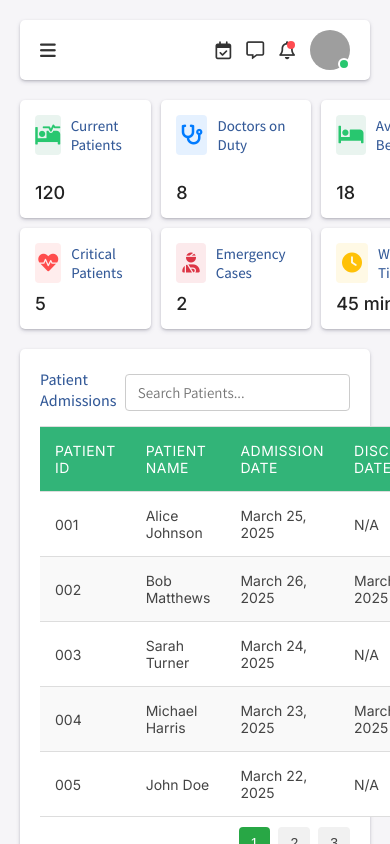
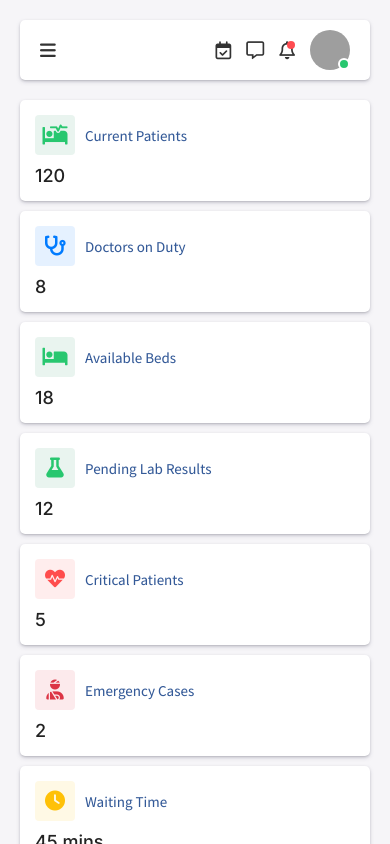
Before and after one commit to joseph-johnson27001/healthcare-dashboard, a Vue app: page / in a window 390 px wide. Built offline with nearby package versions, Linux system fonts and the light colour scheme; grey boxes are pictures that could not be loaded.

Commit message:
Kpi breakpoints

```diff
--- a/src/App.vue
+++ b/src/App.vue
@@ -356,4 +356,16 @@ table th {
 table td {
   font-size: 14px;
 }
+
+@media (max-width: 1000px) {
+  .kpi-section {
+    grid-template-columns: 1fr 1fr;
+  }
+}
+
+@media (max-width: 600px) {
+  .kpi-section {
+    grid-template-columns: 1fr;
+  }
+}
 </style>
```
